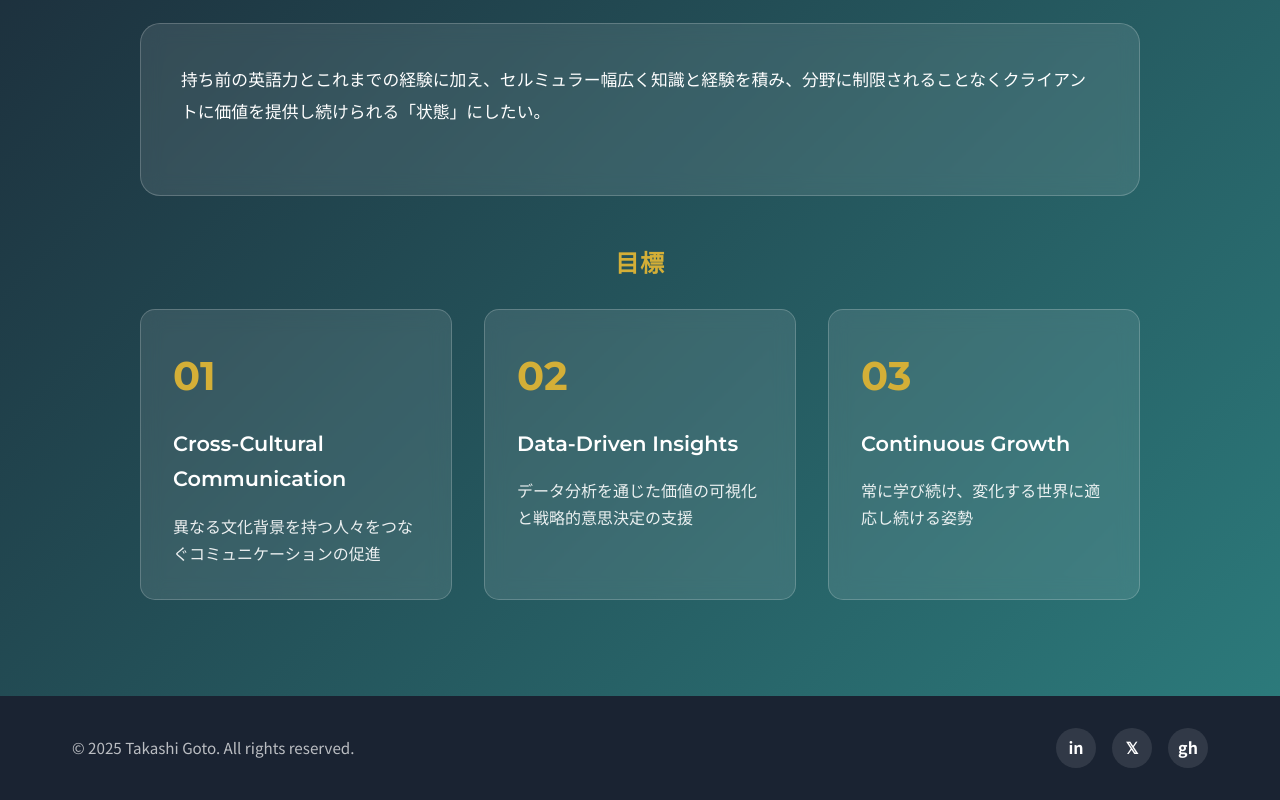
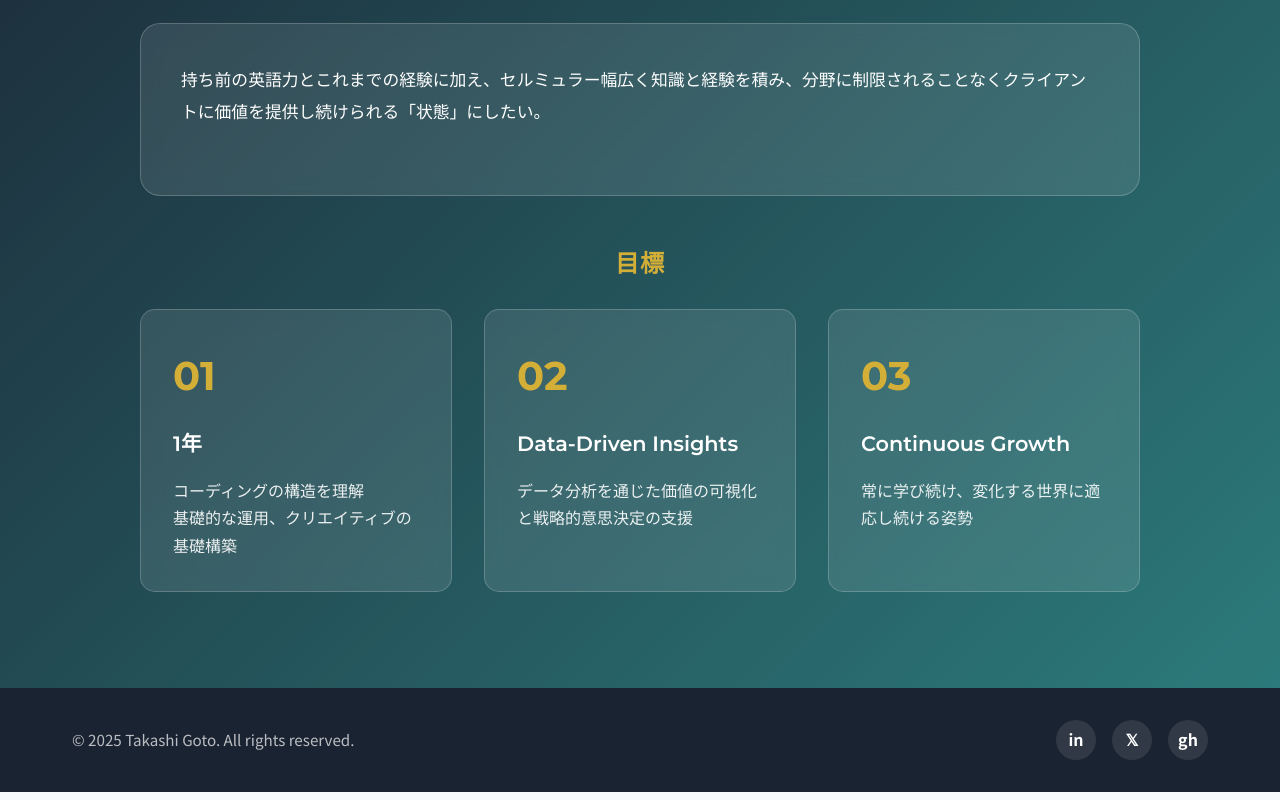
Before and after one commit to Taka6116/my-selfintroduction, a plain HTML site: page index.html in a window 1280 px wide. Shown: the part 4547-5347 px from the top of the page. Drawn offline with Linux system fonts and the light colour scheme.

Commit message:
Update index.html

```diff
--- a/index.html
+++ b/index.html
@@ -1181,8 +1181,9 @@ body {
                 <div class="vision-pillars">
                     <div class="pillar">
                         <div class="pillar-number">01</div>
-                        <h4 class="pillar-title">Cross-Cultural Communication</h4>
-                        <p class="pillar-text">異なる文化背景を持つ人々をつなぐコミュニケーションの促進</p>
+                        <h4 class="pillar-title">1年</h4>
+                        <p class="pillar-text">コーディングの構造を理解</p>
+                        <p class="pillar-text">基礎的な運用、クリエイティブの基礎構築</p>
                     </div>
                     <div class="pillar">
                         <div class="pillar-number">02</div>
```
